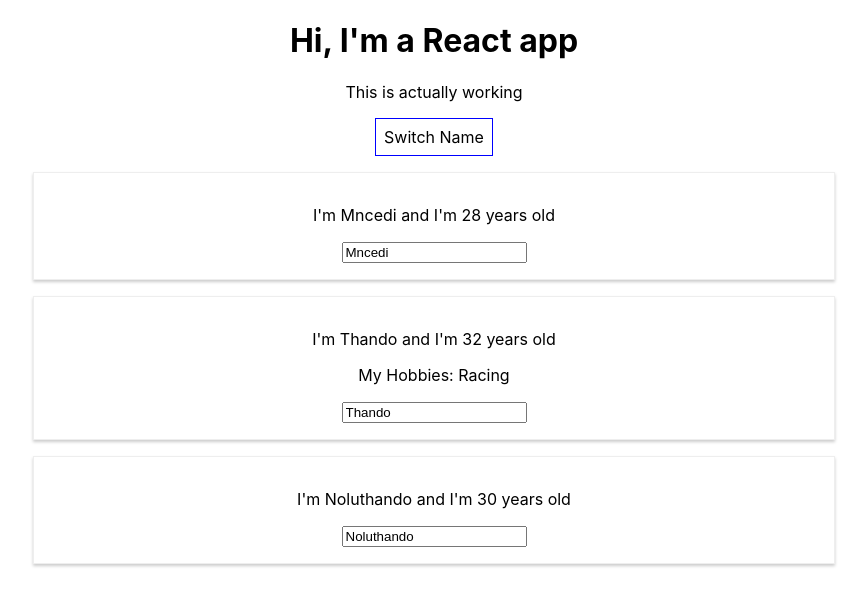
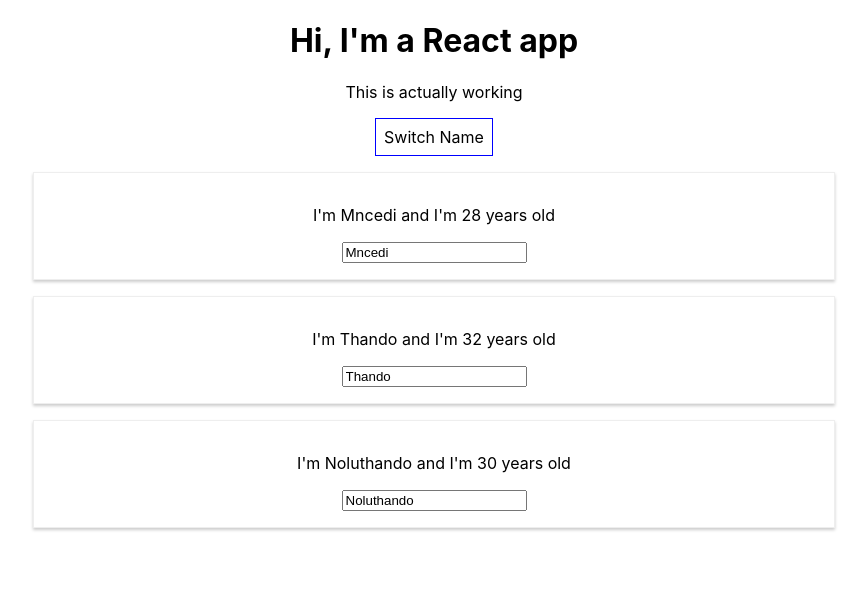
Before and after one commit to tzone85/react-burger, a React (Create React App) app: page / in a window 1280 px wide. Both pictures are taken after a click on the button "Switch Name". Shown: the top 606 px of the page, without its empty margins (206-1073 px from the left). Built offline with nearby package versions, Linux system fonts and the light colour scheme.

Commit message:
changed the person components to be rendered dynamically after clicking the button

```diff
--- a/src/App.js
+++ b/src/App.js
@@ -15,18 +15,11 @@
         showPerson: false
     };
 
-    // event Handlers tippically have suffix of Handler
-    switchNameHandler = (newName) => {
-        // console.log('was clinked');
-        // this.state.persons[0].name = "Mncedisi" //done mutate a ... directly react will not allow us to do this
-
-        this.setState({
-            persons: [
-                {name: newName, age: 28},
-                {name: "Thando", age: 32},
-                {name: "Noluthando", age: 30}
-            ]
-        })
+    // event Handlers tipically have suffix of Handler
+    deletePersonHandler = (personIndex) => {
+        const persons = this.state.persons;
+        persons.splice(personIndex, 1); // splice removes one element from the array
+        this.setState({persons: persons});
     };
 
     nameChangedHandler = (event) => {
@@ -60,17 +53,18 @@
         if (this.state.showPerson) {
             person = (
             <div>
-                <Person name={this.state.persons[0].name}
-                        age={this.state.persons[0].age}/>
-                <Person name={this.state.persons[1].name}
-                        age={this.state.persons[1].age}
-                        click={this.switchNameHandler.bind(this, "Mncedisi Bhovu")}
-                        changed={this.nameChangedHandler}>My Hobbies: Racing</Person>
-                <Person name={this.state.persons[2].name}
-                        age={this.state.persons[2].age}/>
+                {/*using the map function to be executed on every  element of the array*/}
+                {this.state.persons.map((person, index) => {
+                    return <Person
+                                click={() => this.deletePersonHandler(index)}
+                                name = { person.name }
+                                age={ person.age } />
+                })}
             </div>
             );
         }
+
+
 
         return (
             <div className="App">
```
